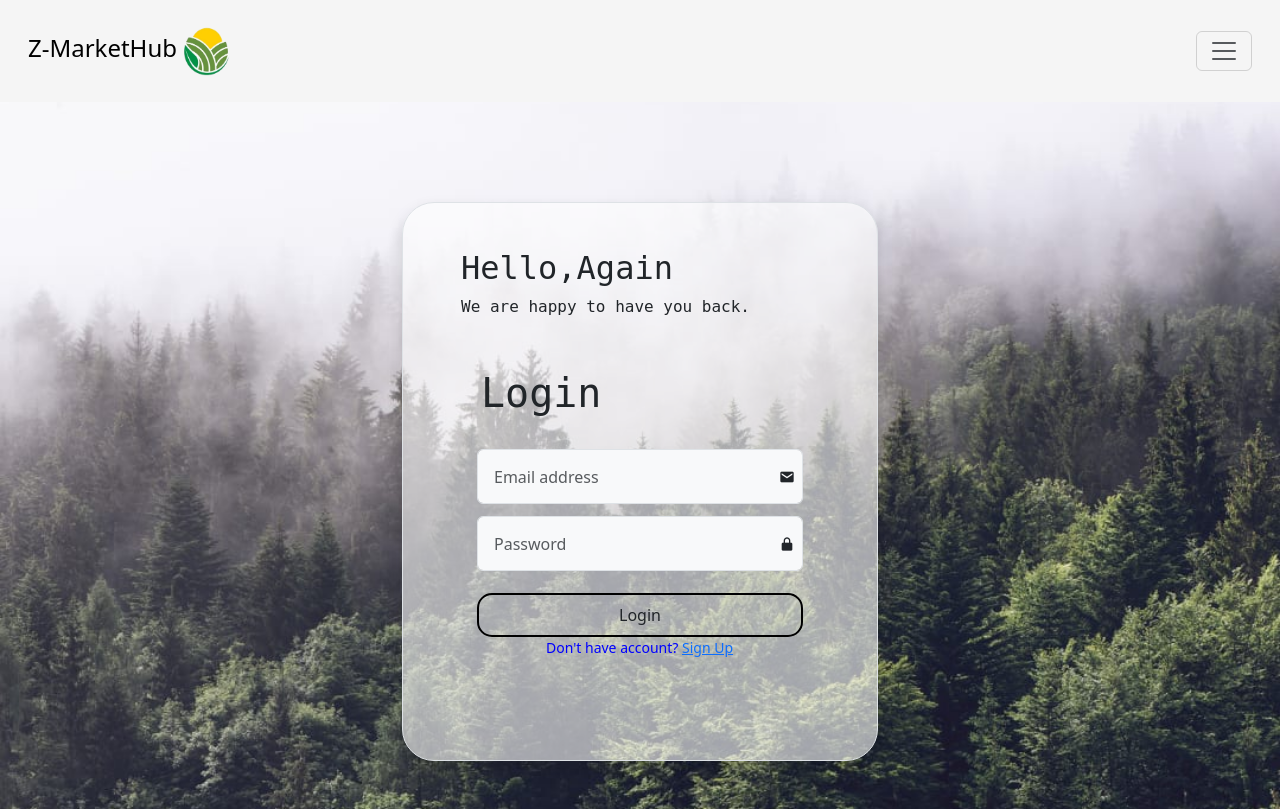
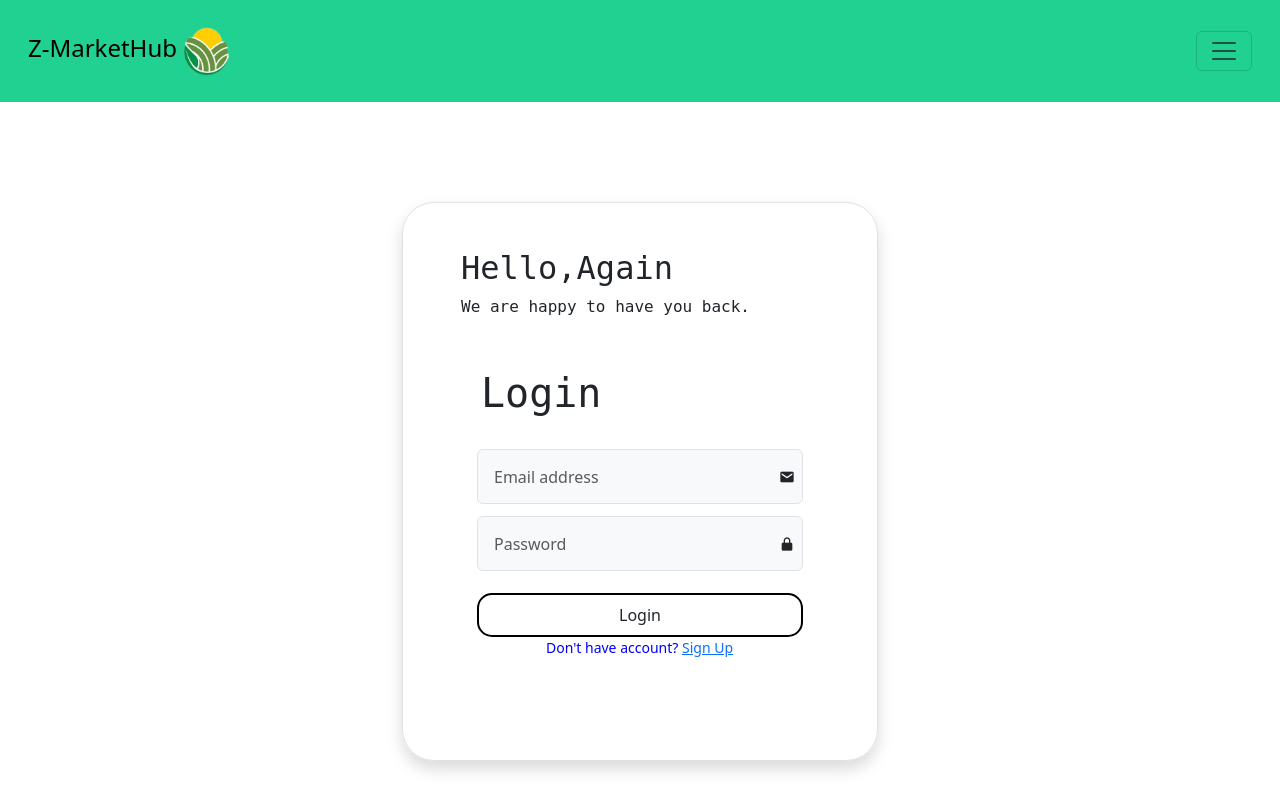
Before and after one commit to SeannyBoyyy/AppDev, a PHP site: page /AccPages/login-page.php in a window 1280 px wide. Run offline with PHP 8.4, Linux system fonts and the light colour scheme; some libraries are stand-ins or nearby versions.

Commit message:
te13
13dasd

```diff
--- a/AppDev_test/AccPages/login-page.php
+++ b/AppDev_test/AccPages/login-page.php
@@ -142,7 +142,7 @@ if(isset($_POST['submit'])){
         }
   </style>
 </head>
-<body style="background-image: url('http://localhost/AppDev/AppDev_test/ProfileModule/img/R16731_product.jpg');background-size: cover; background-repeat: no-repeat;">
+<body>
 <div class="container d-flex justify-content-center align-items-center min-vh-80" style="margin-top: 100px; max-width: 500px; width: 100%;">
   <div class="row border rounded-5 p-3 shadow box-area w-100 mb-5" style="width: 600px; margin-left: auto; margin-right: auto;background-color: rgba(255, 255, 255, 0.6);">
     <div class="ui">
--- a/AppDev_test/navbars/login-homepage.php
+++ b/AppDev_test/navbars/login-homepage.php
@@ -18,7 +18,7 @@
       </style>
   </head>
   <body>
-  <nav class="navbar navbar sticky-top p-3" style="background-color: whitesmoke;">
+  <nav class="navbar navbar sticky-top p-3" style="background-color: #21d192;">
     <div class="container-fluid">
         <a class="navbar-brand fs-4" href="../viewer-landingPage.php">Z-MarketHub<img src="http://localhost/AppDev/AppDev_test/ProfileModule/img/logo.png" alt="FarmDeals Logo" width="60" height="60"></a>
         <button class="navbar-toggler" type="button" data-bs-toggle="collapse" data-bs-target="#navbarNavDropdown" aria-controls="navbarNavDropdown" aria-expanded="false" aria-label="Toggle navigation">
```
